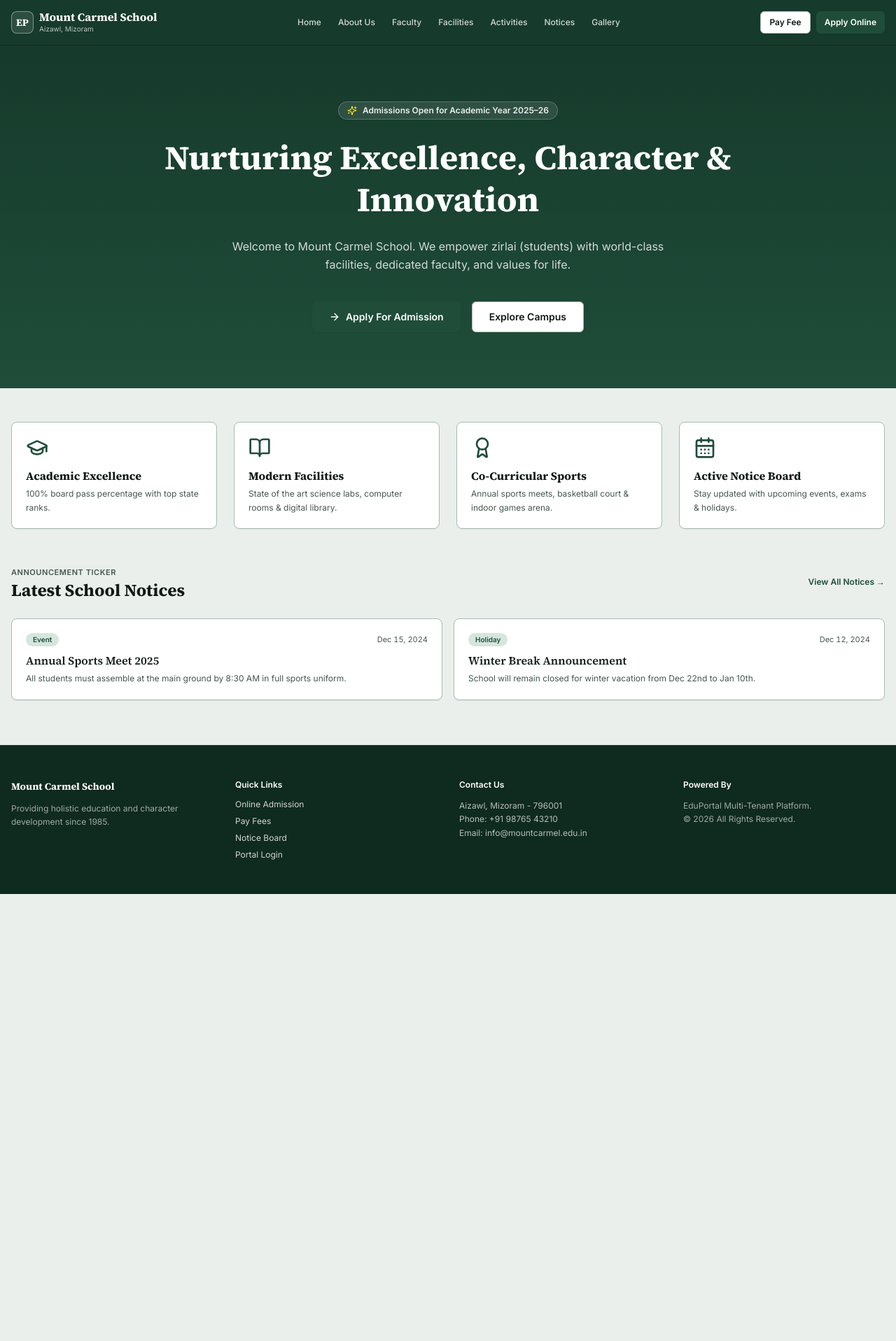
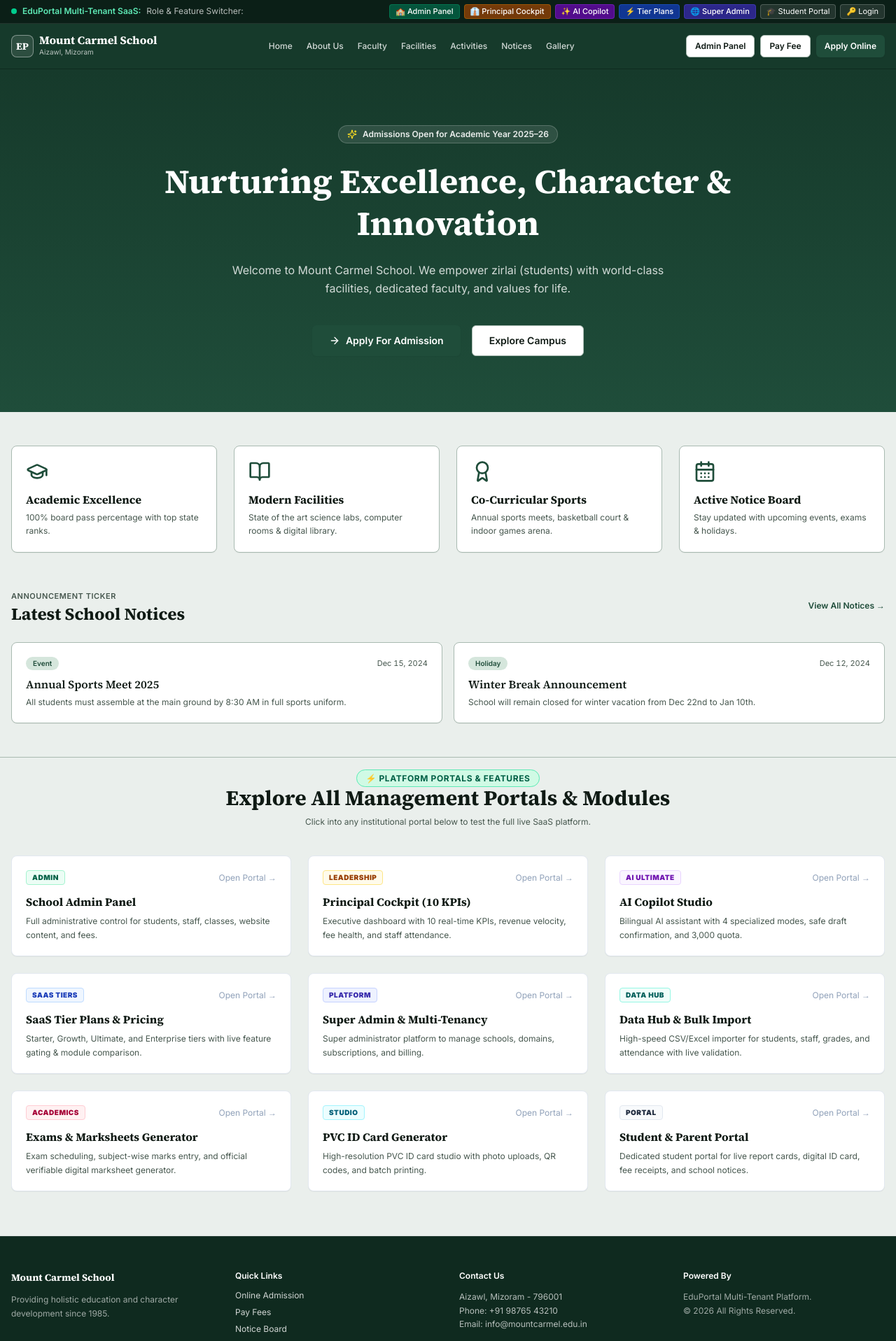
Before and after one commit to rindikarenthlei335/institutionalworkspace, a Next.js app in the folder apps/web/: page / in a window 1280 px wide. Shown: the top 1917 px of the page at 70% size. Before the commit the page ends 1278 px from the top, so only its background shows below. Built offline with nearby package versions, Linux system fonts and the light colour scheme.

Commit message:
feat(ui): add top portal switcher ribbon and homepage showcase for all SaaS modules

```diff
--- a/apps/web/src/app/(public)/layout.tsx
+++ b/apps/web/src/app/(public)/layout.tsx
@@ -11,6 +11,38 @@ export default function PublicWebsiteLayout({
   return (
     <div className="min-h-screen flex flex-col bg-[var(--bg-base)]">
       <TrackerScript />
+      {/* Demo / Management Quick Switcher Ribbon */}
+      <div className="bg-[#0b1f17] text-white/90 px-4 py-1.5 text-xs border-b border-white/10 flex flex-wrap items-center justify-between gap-2 z-50">
+        <div className="flex items-center gap-2">
+          <span className="w-2 h-2 rounded-full bg-emerald-400 animate-pulse"></span>
+          <span className="font-semibold text-emerald-300">EduPortal Multi-Tenant SaaS:</span>
+          <span className="text-white/70 hidden sm:inline">Role & Feature Switcher:</span>
+        </div>
+        <div className="flex flex-wrap items-center gap-1.5 text-[11px]">
+          <Link href="/admin/dashboard" className="px-2 py-0.5 rounded bg-emerald-700/60 hover:bg-emerald-600 text-white font-medium border border-emerald-500/30">
+            🏫 Admin Panel
+          </Link>
+          <Link href="/admin/principal" className="px-2 py-0.5 rounded bg-amber-700/60 hover:bg-amber-600 text-white font-medium border border-amber-500/30">
+            👔 Principal Cockpit
+          </Link>
+          <Link href="/admin/copilot" className="px-2 py-0.5 rounded bg-purple-700/60 hover:bg-purple-600 text-white font-medium border border-purple-500/30">
+            ✨ AI Copilot
+          </Link>
+          <Link href="/platform/plans" className="px-2 py-0.5 rounded bg-blue-700/60 hover:bg-blue-600 text-white font-medium border border-blue-500/30">
+            ⚡ Tier Plans
+          </Link>
+          <Link href="/platform/tenants" className="px-2 py-0.5 rounded bg-indigo-700/60 hover:bg-indigo-600 text-white font-medium border border-indigo-500/30">
+            🌐 Super Admin
+          </Link>
+          <Link href="/portal/dashboard" className="px-2 py-0.5 rounded bg-white/10 hover:bg-white/20 text-white border border-white/20">
+            🎓 Student Portal
+          </Link>
+          <Link href="/login" className="px-2 py-0.5 rounded bg-white/10 hover:bg-white/20 text-white border border-white/20">
+            🔑 Login
+          </Link>
+        </div>
+      </div>
+
       {/* Top Header */}
       <header className="sticky top-0 z-40 bg-[#163A2B] text-white border-b border-[#0F2A1F]">
         <div className="max-w-7xl mx-auto px-4 h-16 flex items-center justify-between gap-4">
@@ -24,7 +56,7 @@ export default function PublicWebsiteLayout({
             </div>
           </Link>
 
-          <nav className="hidden md:flex items-center gap-6 text-xs font-medium text-white/80">
+          <nav className="hidden md:flex items-center gap-5 text-xs font-medium text-white/80">
             <Link href="/" className="hover:text-white transition-colors">Home</Link>
             <Link href="/about" className="hover:text-white transition-colors">About Us</Link>
             <Link href="/faculty" className="hover:text-white transition-colors">Faculty</Link>
@@ -35,6 +67,9 @@ export default function PublicWebsiteLayout({
           </nav>
 
           <div className="flex items-center gap-2">
+            <Link href="/admin/dashboard" className="hidden lg:inline-flex">
+              <Button variant="secondary" size="sm">Admin Panel</Button>
+            </Link>
             <Link href="/pay-fee">
               <Button variant="secondary" size="sm">Pay Fee</Button>
             </Link>
--- a/apps/web/src/app/(public)/page.tsx
+++ b/apps/web/src/app/(public)/page.tsx
@@ -83,6 +83,108 @@ export default function PublicHomePage() {
           ))}
         </div>
       </section>
+
+      {/* SaaS Portals & Feature Hub Section */}
+      <section className="max-w-7xl mx-auto px-4 pt-4 border-t border-[var(--border-default)]">
+        <div className="text-center max-w-3xl mx-auto mb-10 space-y-2">
+          <span className="px-3 py-1 rounded-full text-xs font-bold bg-emerald-100 text-emerald-800 border border-emerald-300 uppercase tracking-wider">
+            ⚡ Platform Portals & Features
+          </span>
+          <h2 className="font-display font-bold text-3xl text-[var(--text-primary)]">
+            Explore All Management Portals & Modules
+          </h2>
+          <p className="text-xs text-[var(--text-secondary)]">
+            Click into any institutional portal below to test the full live SaaS platform.
+          </p>
+        </div>
+
+        <div className="grid sm:grid-cols-2 lg:grid-cols-3 gap-6">
+          {[
+            {
+              title: 'School Admin Panel',
+              badge: 'ADMIN',
+              color: 'bg-emerald-50 border-emerald-200 text-emerald-800',
+              href: '/admin/dashboard',
+              desc: 'Full administrative control for students, staff, classes, website content, and fees.'
+            },
+            {
+              title: 'Principal Cockpit (10 KPIs)',
+              badge: 'LEADERSHIP',
+              color: 'bg-amber-50 border-amber-200 text-amber-800',
+              href: '/admin/principal',
+              desc: 'Executive dashboard with 10 real-time KPIs, revenue velocity, fee health, and staff attendance.'
+            },
+            {
+              title: 'AI Copilot Studio',
+              badge: 'AI ULTIMATE',
+              color: 'bg-purple-50 border-purple-200 text-purple-800',
+              href: '/admin/copilot',
+              desc: 'Bilingual AI assistant with 4 specialized modes, safe draft confirmation, and 3,000 quota.'
+            },
+            {
+              title: 'SaaS Tier Plans & Pricing',
+              badge: 'SAAS TIERS',
+              color: 'bg-blue-50 border-blue-200 text-blue-800',
+              href: '/platform/plans',
+              desc: 'Starter, Growth, Ultimate, and Enterprise tiers with live feature gating & module comparison.'
+            },
+            {
+              title: 'Super Admin & Multi-Tenancy',
+              badge: 'PLATFORM',
+              color: 'bg-indigo-50 border-indigo-200 text-indigo-800',
+              href: '/platform/tenants',
+              desc: 'Super administrator platform to manage schools, domains, subscriptions, and billing.'
+            },
+            {
+              title: 'Data Hub & Bulk Import',
+              badge: 'DATA HUB',
+              color: 'bg-teal-50 border-teal-200 text-teal-800',
+              href: '/admin/data-hub',
+              desc: 'High-speed CSV/Excel importer for students, staff, grades, and attendance with live validation.'
+            },
+            {
+              title: 'Exams & Marksheets Generator',
+              badge: 'ACADEMICS',
+              color: 'bg-rose-50 border-rose-200 text-rose-800',
+              href: '/admin/exams',
+              desc: 'Exam scheduling, subject-wise marks entry, and official verifiable digital marksheet generator.'
+            },
+            {
+              title: 'PVC ID Card Generator',
+              badge: 'STUDIO',
+              color: 'bg-cyan-50 border-cyan-200 text-cyan-800',
+              href: '/admin/id-cards',
+              desc: 'High-resolution PVC ID card studio with photo uploads, QR codes, and batch printing.'
+            },
+            {
+              title: 'Student & Parent Portal',
+              badge: 'PORTAL',
+              color: 'bg-slate-50 border-slate-200 text-slate-800',
+              href: '/portal/dashboard',
+              desc: 'Dedicated student portal for live report cards, digital ID card, fee receipts, and school notices.'
+            }
+          ].map((portal, i) => (
+            <Link key={i} href={portal.href} className="group block">
+              <Card className="h-full hover:shadow-lg hover:border-emerald-500 transition-all border border-slate-200">
+                <div className="flex items-center justify-between mb-3">
+                  <span className={`text-[10px] font-black uppercase tracking-wider px-2 py-0.5 rounded border ${portal.color}`}>
+                    {portal.badge}
+                  </span>
+                  <span className="text-xs text-slate-400 group-hover:text-emerald-600 transition-colors">
+                    Open Portal →
+                  </span>
+                </div>
+                <h3 className="font-display font-bold text-base text-[var(--text-primary)] group-hover:text-emerald-700 transition-colors mb-1.5">
+                  {portal.title}
+                </h3>
+                <p className="text-xs text-[var(--text-secondary)] leading-relaxed">
+                  {portal.desc}
+                </p>
+              </Card>
+            </Link>
+          ))}
+        </div>
+      </section>
     </div>
   );
 }
```
